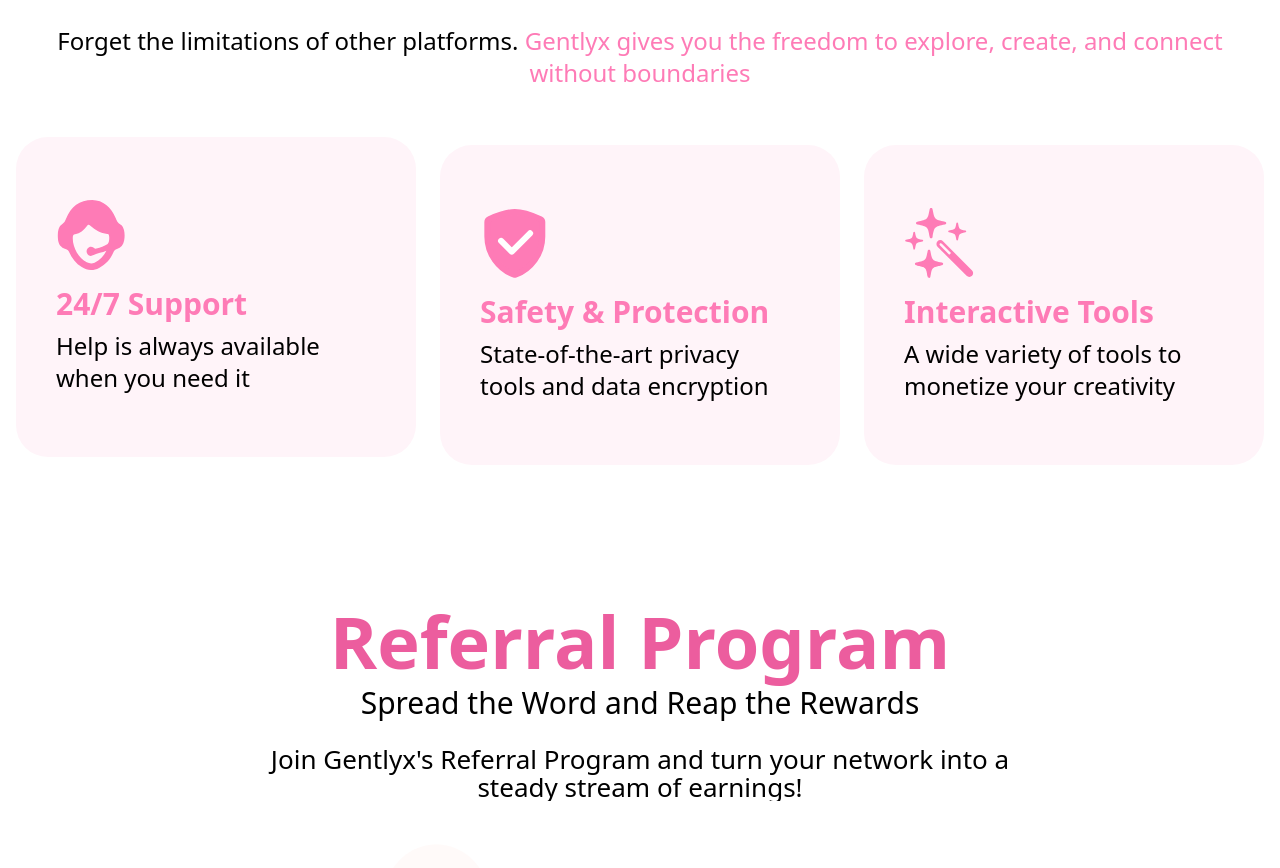
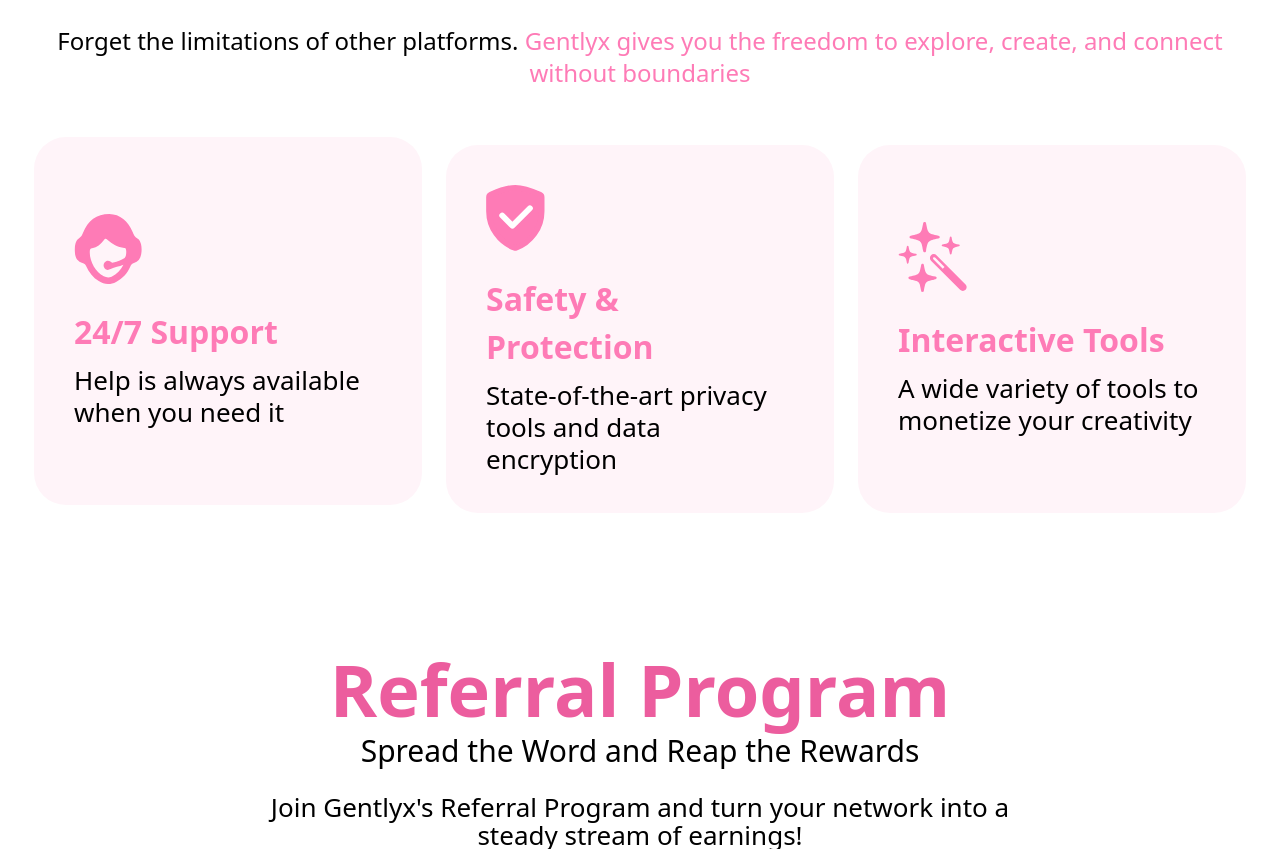
Before and after one commit to ranggaydtm/gentlyx-landing-page, a Vue app: page / in a window 1280 px wide. Shown: the part 1161-2029 px from the top of the page. Built offline with nearby package versions, Linux system fonts and the light colour scheme.

Commit message:
Fixing Cards

```diff
--- a/src/components/contents/Cards.vue
+++ b/src/components/contents/Cards.vue
@@ -18,16 +18,18 @@
 </script>
 
 <template>
-  <div
-    class="bg-[#FFF4F9] w-[400px] h-[320px] rounded-[32px] flex items-center p-6"
-  >
-    <div class="flex flex-col items-start gap-4 px-4">
-      <div class="w-[70px] h-[70px]">
-        <component :is="svgIcon" class="w-full h-full" />
-      </div>
-      <div class="flex flex-col gap-2">
-        <h3 class="text-Persian text-3xl font-bold">{{ title }}</h3>
-        <p class="text-2xl font-light leading-8">{{ description }}</p>
+  <div class="bg-[#FFF4F9] rounded-[32px] px-6 py-[28px] lg:px-10 lg:py-6">
+    <div
+      class="flex flex-col lg:text-start lg:items-start lg:justify-center items-center text-center lg:w-[308px] lg:h-[320px] gap-6"
+    >
+      <component :is="svgIcon" class="" />
+      <div class="flex flex-col justify-start gap-2">
+        <h3 class="text-Persian lg:text-[32px] text-[28px] font-bold">
+          {{ title }}
+        </h3>
+        <p class="text-[26px] font-light leading-8">
+          {{ description }}
+        </p>
       </div>
     </div>
   </div>
```
